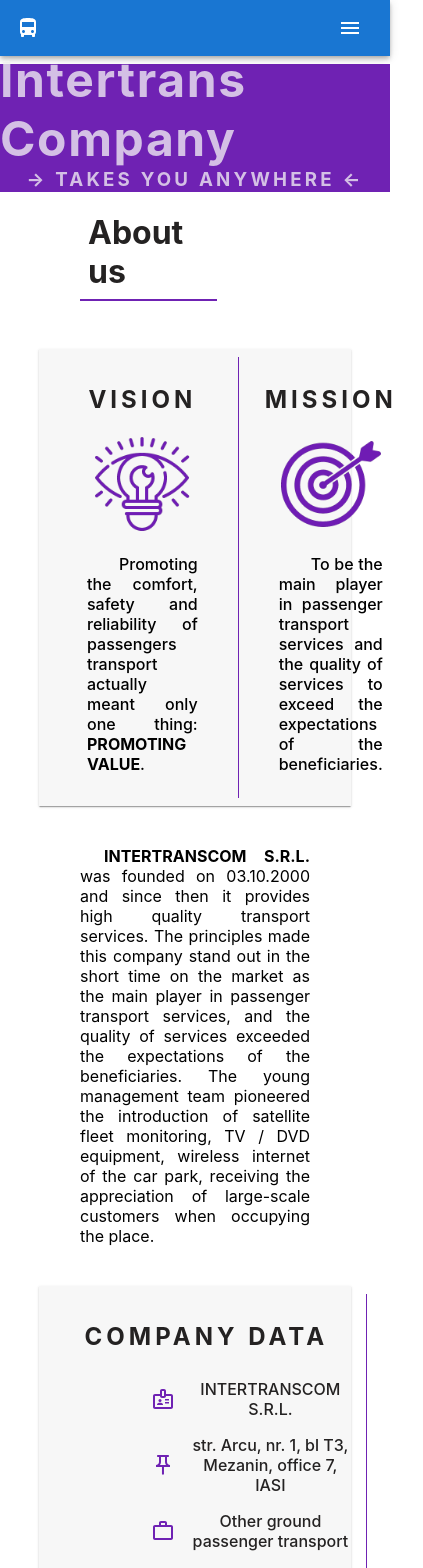
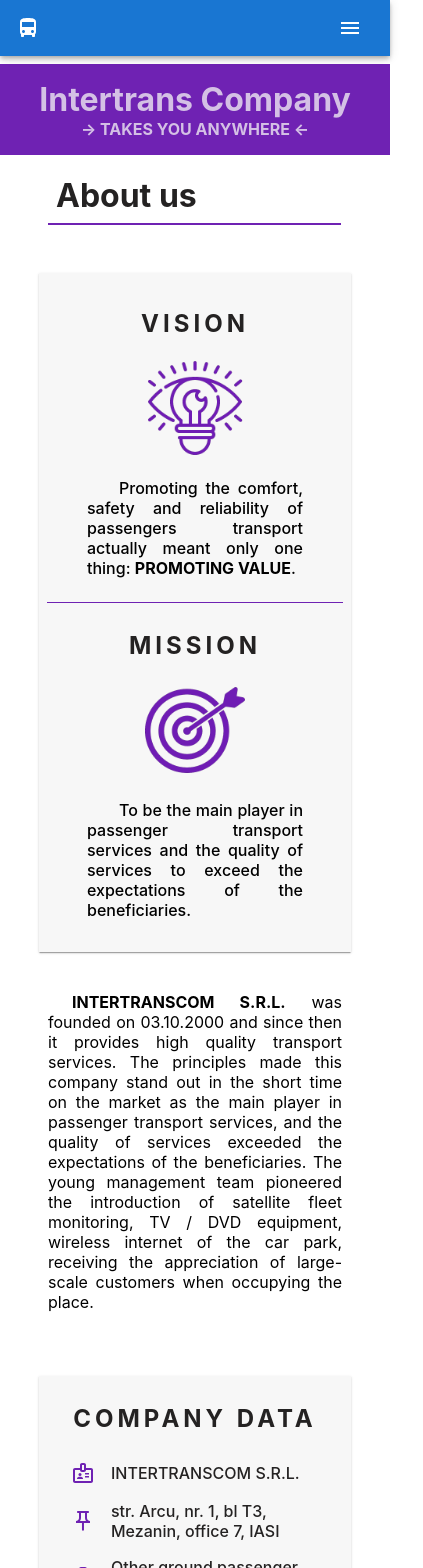
Before and after one commit to carla-vartolomei/transport-app, a Next.js app: page /about in a window 390 px wide. Shown: the top 1568 px of the page, 423 px wide, since content can reach past the window. Built offline with nearby package versions, Linux system fonts and the light colour scheme.

Commit message:
make routes pages responsive

```diff
--- a/components/banner/Banner.module.scss
+++ b/components/banner/Banner.module.scss
@@ -23,3 +23,39 @@
     letter-spacing: 0.2rem;
   }
 }
+
+@media (max-width: 699px) {
+  .banner {
+    width: 100%;
+    height: 100%;
+    margin: 0;
+    padding: 1rem;
+    .bannerTitle {
+      margin: 0;
+      font-size: 2rem;
+      letter-spacing: 0;
+    }
+    .bannerSubTitle {
+      letter-spacing: 0;
+      font-size: 1rem;
+    }
+  }
+}
+
+@media (min-width: 700px) and (max-width: 1199px) {
+  .banner {
+    width: 100%;
+    height: 100%;
+    margin: 0;
+    padding: 1rem;
+    .bannerTitle {
+      margin: 0;
+      font-size: 2rem;
+      letter-spacing: 0;
+    }
+    .bannerSubTitle {
+      letter-spacing: 0;
+      font-size: 1rem;
+    }
+  }
+}
--- a/components/routes-page/book-ticket/BookTicket.js
+++ b/components/routes-page/book-ticket/BookTicket.js
@@ -23,7 +23,7 @@ export default function BookTickets({ startPoint, endPoint, price }) {
           book now
         </Button>
       </div>
-
+      <div className={styles.bookRouteModalSection}>
         <Dialog open={open} onClose={handleClose} className={styles.bookModal}>
           <DialogTitle className={styles.dialogTitle}>
             <CloseOutlinedIcon
@@ -53,6 +53,7 @@ export default function BookTickets({ startPoint, endPoint, price }) {
             {state === "show-info" && <TicketInfo id={ticketNumber} />}
           </DialogContent>
         </Dialog>
+      </div>
     </>
   )
 }
--- a/styles/About.module.scss
+++ b/styles/About.module.scss
@@ -3,18 +3,20 @@
 .sectionRoot {
   display: flex;
   justify-content: center;
+
   .visionMissionSection,
   .companySection {
     width: 80%;
     height: 100%;
+    display: flex;
+    flex-direction: row;
+    align-items: center;
     margin: 1rem;
     padding: 0.5rem;
     background-color: $smoke-color;
     box-shadow: 0px 2px 1px -1px rgb(0 0 0 / 20%), 0px 1px 1px 0px rgb(0 0 0 / 14%),
       0px 1px 3px 0px rgb(0 0 0 / 12%);
-    display: grid;
-    grid-template-columns: 1fr 1fr;
-    align-items: center;
+
     .visionSection,
     .missionSection,
     .imageSection,
@@ -55,10 +57,46 @@
     .companyDataSection {
       border-right: 0.1rem $purple-color solid;
     }
+    .imageSection,
+    .companyDataSection {
+      width: 50%;
+    }
   }
   .companySection {
     margin-bottom: 3.5rem;
     margin-top: 2.5rem;
+  }
+}
+
+@media (max-width: 699px) {
+  .sectionRoot {
+    .visionMissionSection,
+    .companySection {
+      flex-direction: column;
+      .visionSection,
+      .companyDataSection {
+        border-right: 0;
+        border-bottom: 0.1rem $purple-color solid;
+      }
+      .imageSection,
+      .companyDataSection {
+        height: 50%;
+        width: 100%;
+        padding: 1rem;
+      }
+      .companyDataSection {
+        padding: 0;
+        margin: 0;
+        .companyDataList {
+          display: flex;
+          flex-direction: column;
+          justify-content: flex-start;
+          margin-left: 0 !important;
+          text-align: left;
+          padding-left: 1rem;
+        }
+      }
+    }
   }
 }
 
--- a/styles/globals.scss
+++ b/styles/globals.scss
@@ -36,11 +36,25 @@ a {
   border-bottom: 0.15rem $purple-color solid;
 }
 
+@media (max-width: 699px) {
+  .pageTitle {
+    width: 75%;
+    margin-left: 3rem;
+    // margin-right: 10rem;
+  }
+}
+
 .pageDescription {
   margin: 1.5rem 5rem;
   margin-bottom: 0;
   text-indent: 1.5rem;
   text-align: justify;
+}
+
+@media (max-width: 699px) {
+  .pageDescription {
+    margin: 1.5rem 3rem;
+  }
 }
 
 .not-found {
@@ -71,7 +85,7 @@ a {
   background-color: $dark-color;
   color: white;
   text-transform: uppercase;
-  width: 35%;
+  width: 50%;
 }
 
 .MuiListItem-gutters.drawerListItem {
```
Also changed, not shown: components/routes-page/book-ticket/BookTicket.module.scss (+13 -0 lines), pages/routes/[id].js (+10 -10 lines), styles/Routes.module.scss (+94 -5 lines). Lines whose indentation alone changed are shown as unchanged.
